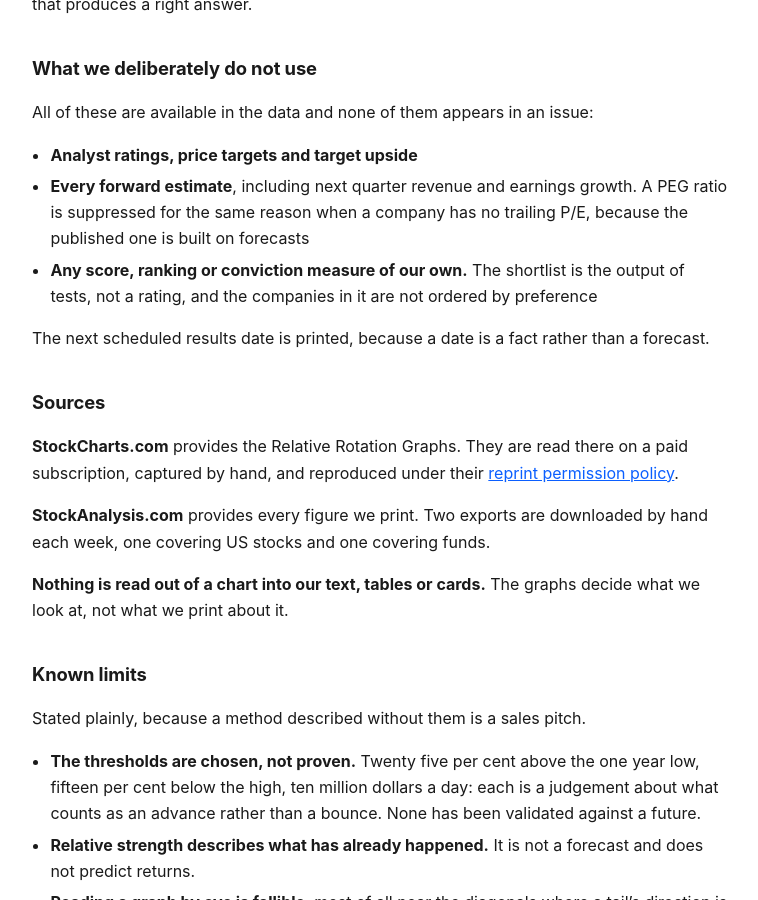
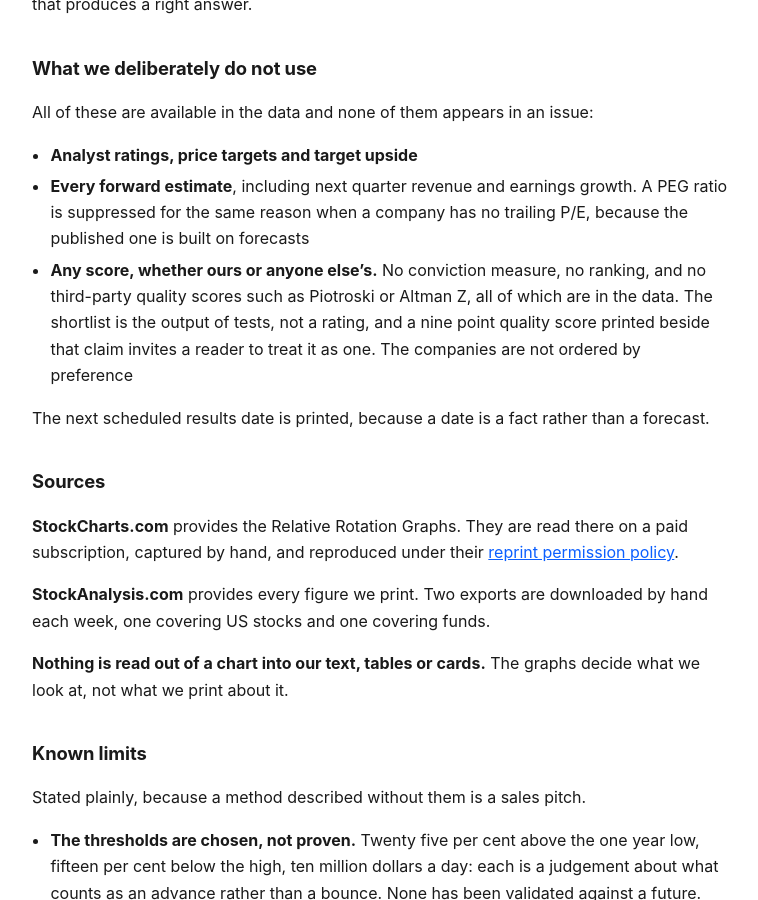
Before and after one commit to themicrocapinvestor/MM-Policies, a Jekyll site: the page built from methodology.md, in a window 1280 px wide and 900 px high, scrolled down 3663 px. Shown: the whole window, without its empty margins (260-1018 px from the left). Built offline with Jekyll 4.4.1, drawn with Linux system fonts in a browser that asks for light colours.

Commit message:
Methodology: no scores at all, ours or anyone else's
Piotroski F is out of the cards, as Altman Z was earlier. Both are scores, and this
publication prints none: the shortlist is the output of tests rather than a rating, and a
nine point quality score sitting beside that claim invites a reader to treat it as one.

```diff
--- a/methodology.md
+++ b/methodology.md
@@ -157,8 +157,11 @@ All of these are available in the data and none of them appears in an issue:
 - **Every forward estimate**, including next quarter revenue and earnings growth. A PEG
   ratio is suppressed for the same reason when a company has no trailing P/E, because the
   published one is built on forecasts
-- **Any score, ranking or conviction measure of our own.** The shortlist is the output of
-  tests, not a rating, and the companies in it are not ordered by preference
+- **Any score, whether ours or anyone else's.** No conviction measure, no ranking, and no
+  third-party quality scores such as Piotroski or Altman Z, all of which are in the data.
+  The shortlist is the output of tests, not a rating, and a nine point quality score
+  printed beside that claim invites a reader to treat it as one. The companies are not
+  ordered by preference
 
 The next scheduled results date is printed, because a date is a fact rather than a forecast.
 
```
